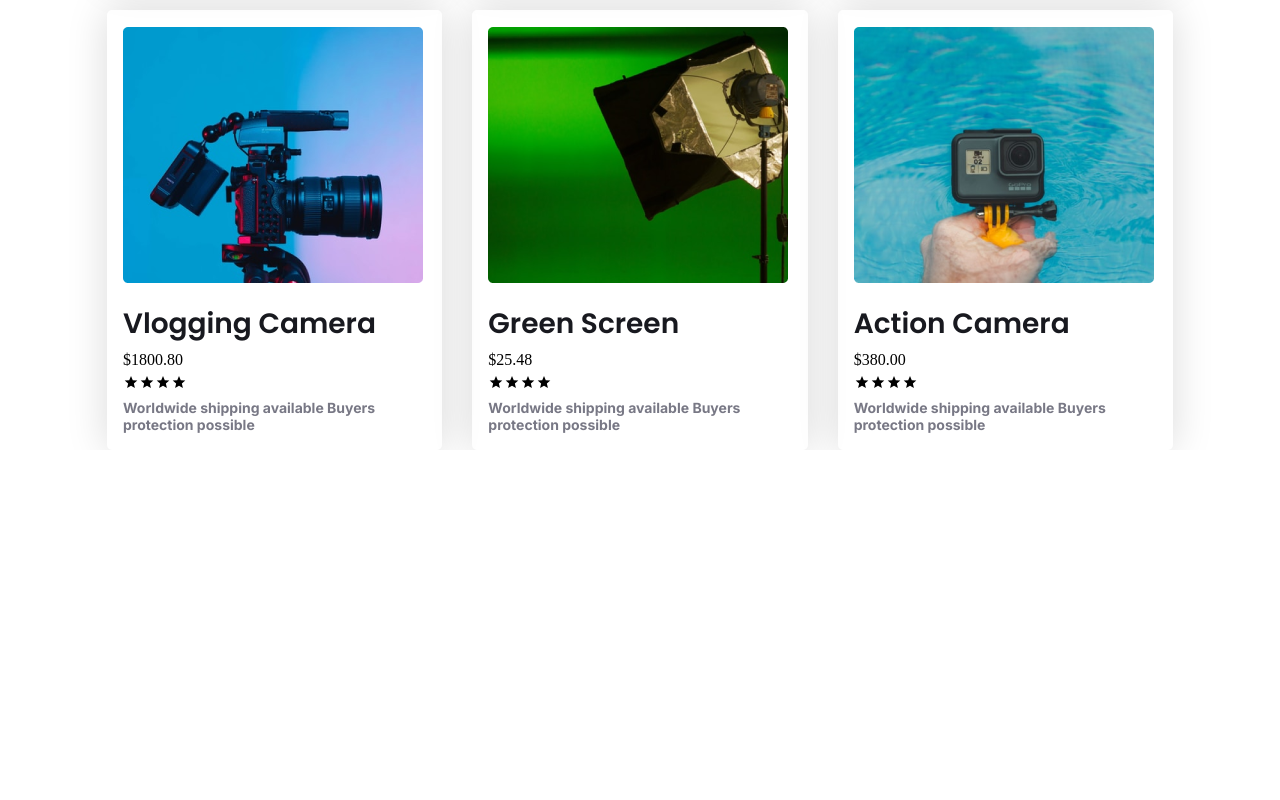
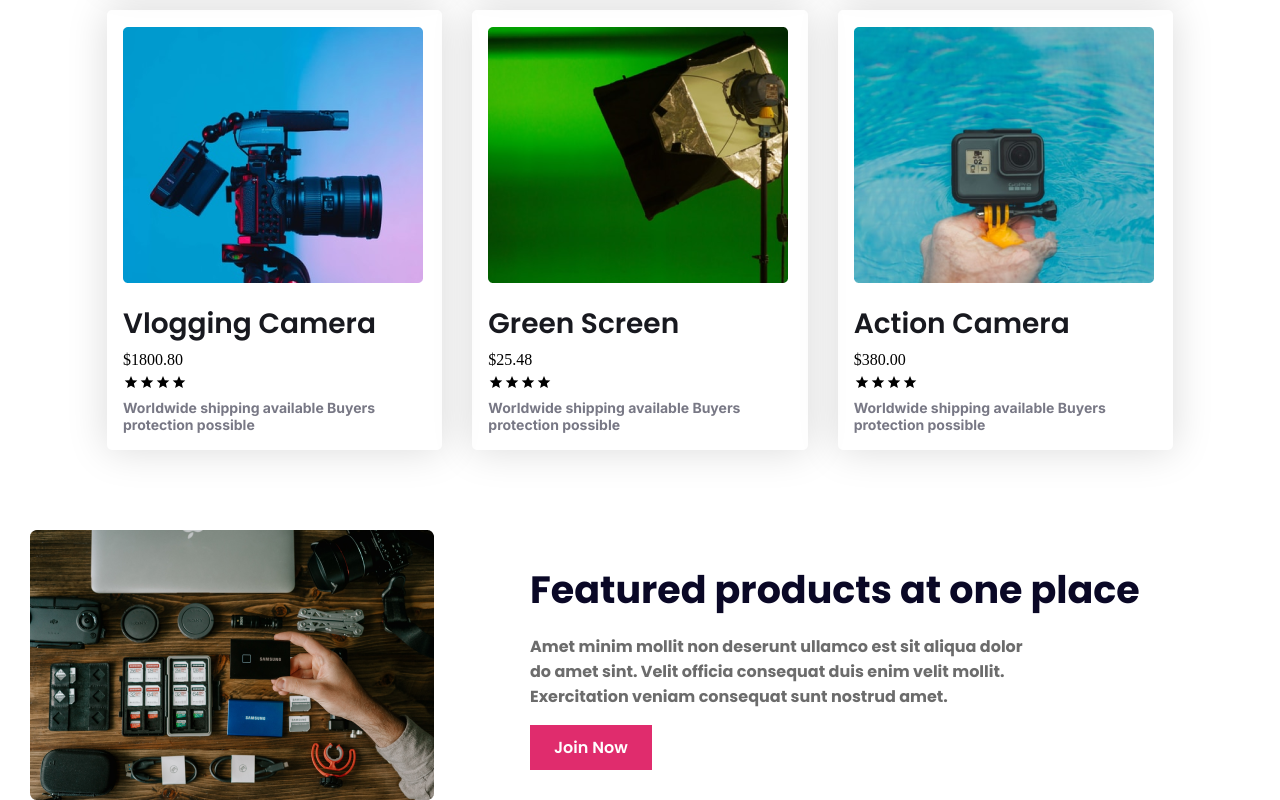
Before and after one commit to Ahmad-Maimun/Influencer-Gear, a React (Vite) app: page / in a window 1280 px wide. Shown: the part 2091-2891 px from the top of the page. Before the commit the page ends 2541 px from the top, so only its background shows below. Built offline with nearby package versions, Linux system fonts and the light colour scheme.

Commit message:
Featured Section Done

```diff
--- a/src/App.jsx
+++ b/src/App.jsx
@@ -1,4 +1,5 @@
 import './App.css';
+import FeaturedProducts from './components/featured-products/FeaturedProducts';
 import Hero from './components/hero/Hero';
 import Navbar from './components/navbar/Navbar';
 import ProductsCards from './components/products/ProductsCards';
@@ -10,6 +11,7 @@ const App = () => {
       <Hero />
       <Sponsors />
       <ProductsCards />
+      <FeaturedProducts />
     </>
   );
 };
--- a/src/assets/images/images.js
+++ b/src/assets/images/images.js
@@ -12,6 +12,7 @@ import setup from './setup.png';
 import camera from './camera.png';
 import singleLight from './single-light.png';
 import action from './action.png';
+import gear from './gear.png';
 // Icons
 import alibaba from './icons/Alibaba.svg';
 import amazon from './icons/Amazon.svg';
@@ -41,4 +42,5 @@ export {
   camera,
   singleLight,
   action,
+  gear,
 };
--- /dev/null
+++ b/src/components/featured-products/FeaturedProducts.css
@@ -0,0 +1,38 @@
+.featured-products {
+  margin-top: 80px;
+  display: flex;
+  gap: 96px;
+  align-items: center;
+  .featured-img {
+    img {
+      width: 100%;
+      vertical-align: middle;
+    }
+  }
+  .featured-content {
+    h2 {
+      font-family: var(--poppins-font);
+      font-size: 2.375rem;
+      font-weight: 700;
+      color: #0a0826;
+      margin-bottom: 16px;
+    }
+    p {
+      font-family: var(--poppins-font);
+      font-weight: 700;
+      font-size: 1rem;
+      color: #6c6c6c;
+      max-width: 500px;
+      margin-bottom: 16px;
+    }
+    a {
+      padding: 10px 24px;
+      background-color: #e02c6d;
+      color: #fff;
+      font-family: var(--poppins-font);
+      font-size: 1rem;
+      font-weight: 600;
+      display: inline-block;
+    }
+  }
+}
--- /dev/null
+++ b/src/components/featured-products/FeaturedProducts.jsx
@@ -0,0 +1,23 @@
+import { gear } from '../../assets/images/images';
+import './FeaturedProducts.css';
+
+const FeaturedProducts = () => {
+  return (
+    <div className="featured-products container">
+      <div className="featured-img">
+        <img src={gear} alt="" />
+      </div>
+      <div className="featured-content">
+        <h2>Featured products at one place</h2>
+        <p>
+          Amet minim mollit non deserunt ullamco est sit aliqua dolor do amet
+          sint. Velit officia consequat duis enim velit mollit. Exercitation
+          veniam consequat sunt nostrud amet.
+        </p>
+        <a href="#">Join Now</a>
+      </div>
+    </div>
+  );
+};
+
+export default FeaturedProducts;
```
